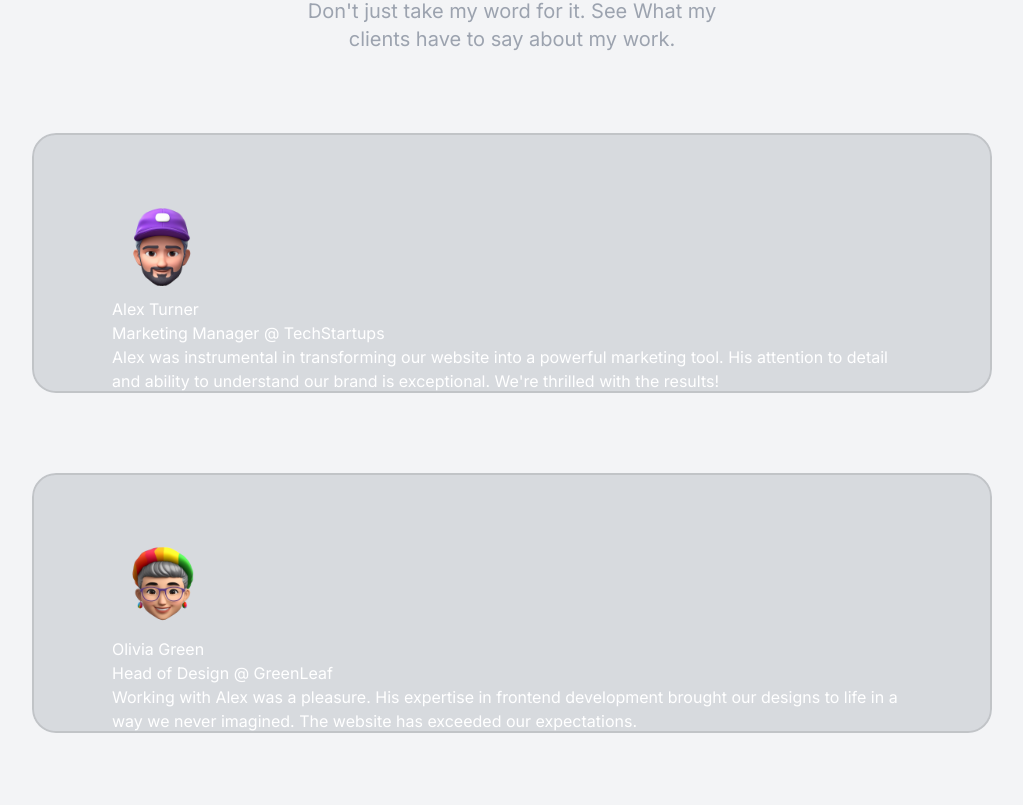
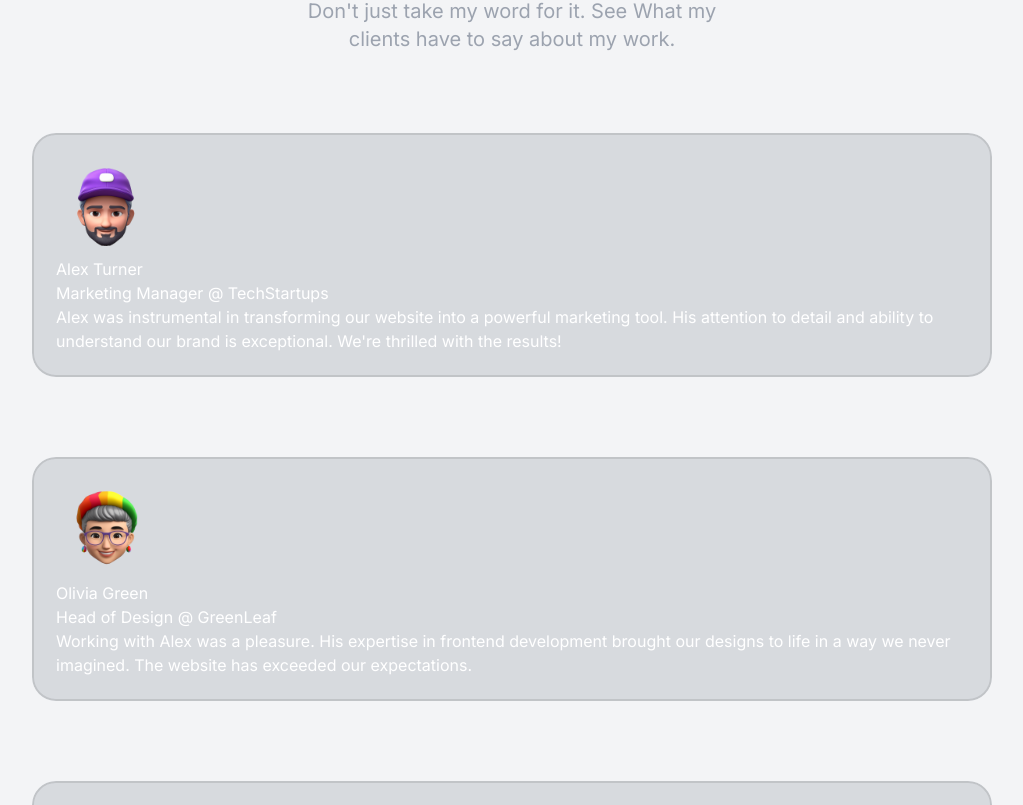
Before and after one commit to yansilvacerqueira/portfolio-2025, a Next.js app: page / in a window 1280 px wide. Shown: the part 3577-4382 px from the top of the page, without its empty margins (128-1151 px from the left). Built offline with nearby package versions, Linux system fonts and the light colour scheme; a web font is replaced by a local one.

Commit message:
fix: fixing classname on card component

```diff
--- a/src/components/Card.tsx
+++ b/src/components/Card.tsx
@@ -1,16 +1,17 @@
 import { ReactNode } from "react"
+import { twMerge } from "tailwind-merge"
 
 interface CardProps {
+  className?: string
   children: ReactNode
 }
 
-export const Card = ({ children }: CardProps) => {
+export const Card = ({ children, className }: CardProps) => {
   return (
     <div
-      className="
+      className={
+        twMerge(`
         bg-gray-500/20
-        px-8
-        pt-8
         text-white
           rounded-3xl
           relative
@@ -26,11 +27,11 @@ export const Card = ({ children }: CardProps) => {
           after:rounded-3xl
         after:outline-black/10
           after:pointer-events-none
-        md:px-10
-        md:pt-10
-        lg:pt-16
-        lg:px-20
-      "
+          p-6
+          `,
+          className
+        )
+      }
     >
       {children}
     </div>
--- a/src/sections/Projects.tsx
+++ b/src/sections/Projects.tsx
@@ -66,7 +66,18 @@ export const ProjectsSection = () => {
 
         <div className="flex flex-col mt-10 gap-20 md:mt-20 ">
           {projects.map((project, index) => (
-            <Card key={index}>
+            <Card
+              key={index}
+              className="
+                md:px-10
+                md:pt-10
+                lg:pt-16
+                lg:px-20
+                px-8
+                pt-8
+                pb-0
+              "
+            >
               <div className="lg:grid lg:grid-cols-2 lg:gap-16">
                 <div className="lg:pb-16">
                   <div className="uppercase gap-2 inline-flex font-semibold text-sm  tracking-widest bg-gradient-to-r from-gray-800 to-gray-500 text-transparent bg-clip-text">
```
Lines whose indentation alone changed are shown as unchanged.
